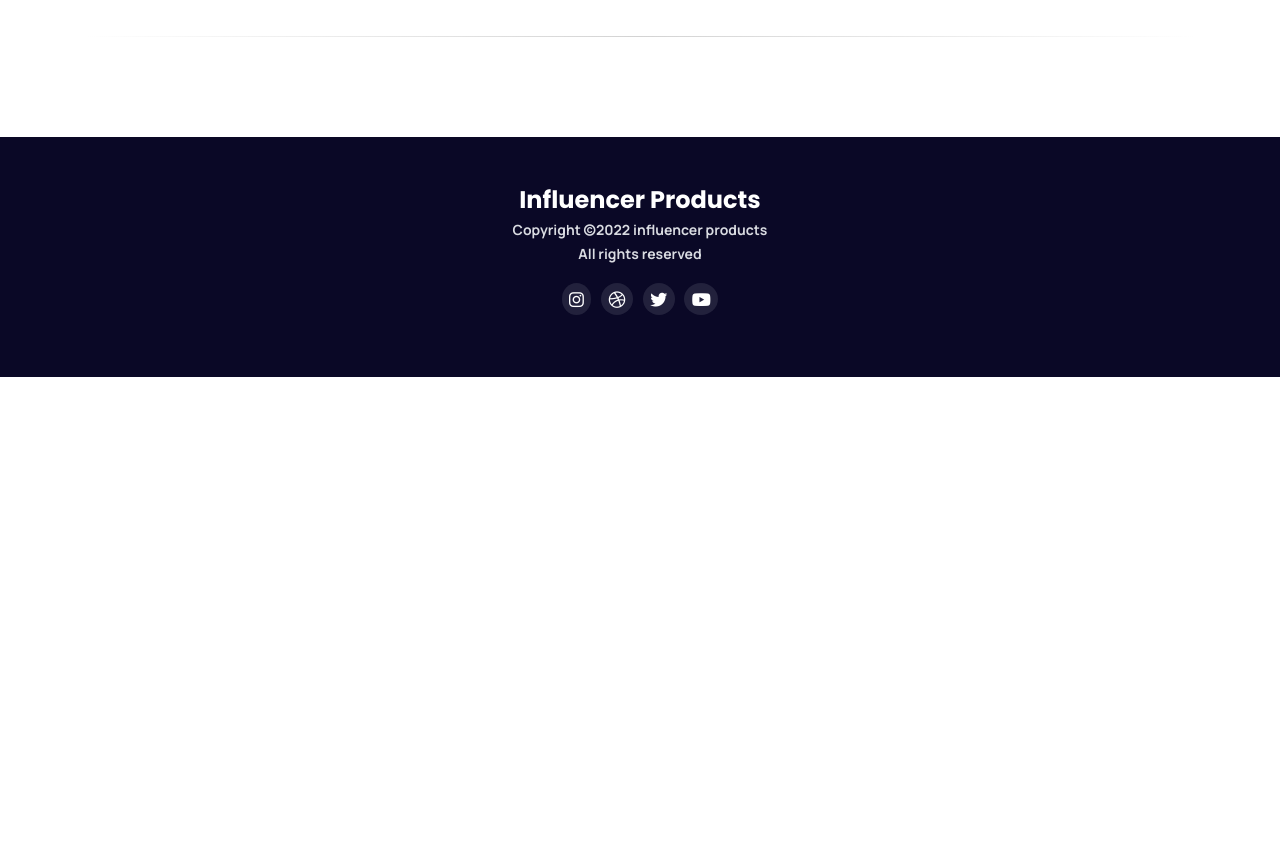
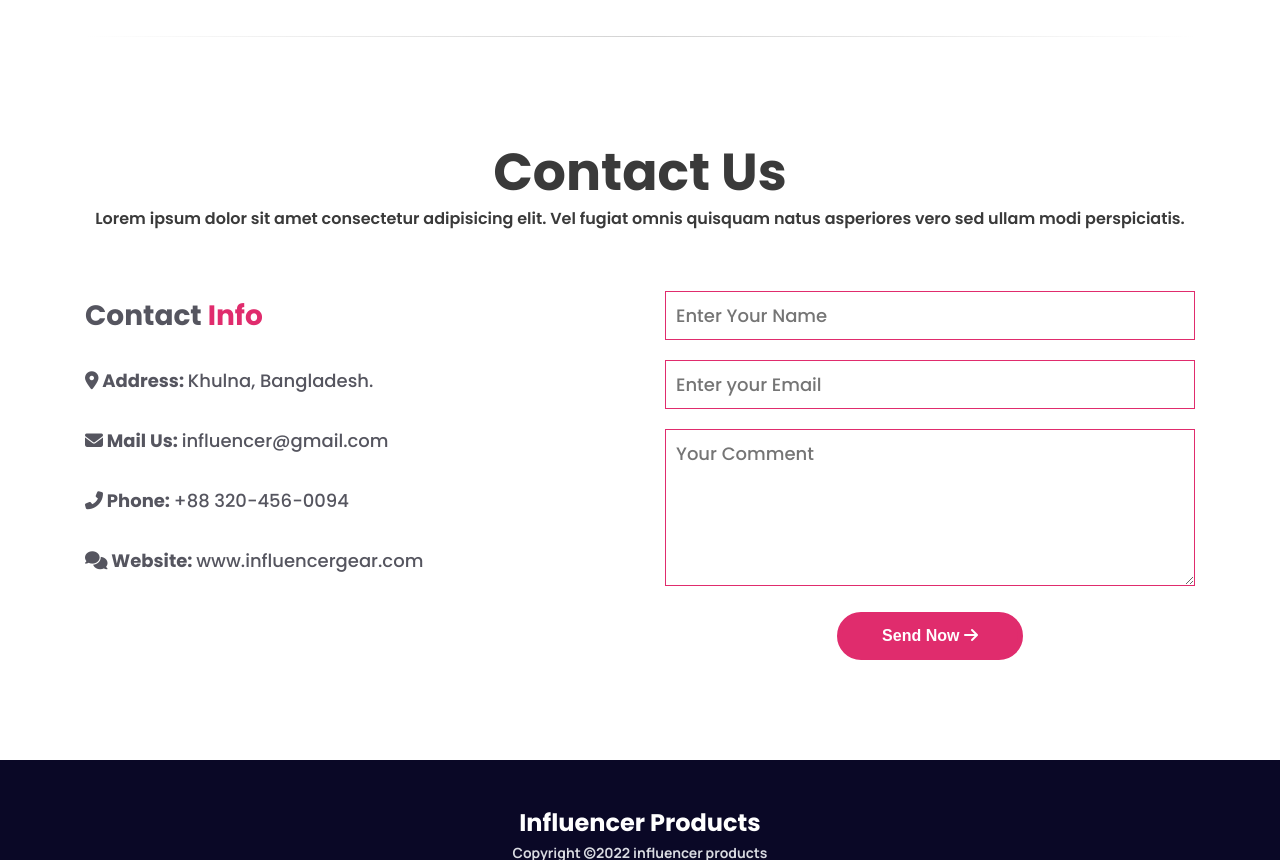
Before and after one commit to SuraiyaAkterTrishna/influencer-gear, a plain HTML site: page index.html in a window 1280 px wide. Shown: the part 680-1540 px from the top of the page. Before the commit the page ends 1057 px from the top, so only its background shows below. Drawn offline with Linux system fonts and the light colour scheme.

Commit message:
Contact Section Complete

```diff
--- a/index.html
+++ b/index.html
@@ -39,6 +39,33 @@
             </div>
         </section>
         <!-- brand-logos section end -->
+        <section class="container">
+            <div class="contact-area">
+                <div class="contact-title">
+                    <h1 class="banner-title">Contact Us</h1>
+                    <p class="banner-text">Lorem ipsum dolor sit amet consectetur adipisicing elit. Vel fugiat omnis quisquam natus asperiores vero sed ullam modi perspiciatis.</p>
+                </div>
+                <div class="contact-details">
+                    <div class="contact-left">
+                        <h2>Contact <span class="pink-color">Info</span></h2>
+                        <div class="contact-address">
+                            <p><strong><i class="fas fa-map-marker-alt"></i> Address: </strong>Khulna, Bangladesh.</p>
+                            <p><strong><i class="fas fa-envelope"></i> Mail Us: </strong>influencer@gmail.com</p>
+                            <p><strong><i class="fas fa-phone-alt"></i> Phone: </strong>+88 320-456-0094</p>
+                            <p><strong><i class="fas fa-comments"></i> Website: </strong>www.influencergear.com</p>
+                        </div>
+                    </div>
+                    <div class="contact-right">
+                        <form action="">
+                                <input type="text" name="name" id="" class="text-field" placeholder="Enter Your Name" required>
+                                <input type="email" name="email" id="" class="text-field" placeholder="Enter your Email" required>
+                                <textarea name="Enter your comment" id="" class="text-field" placeholder="Your Comment" cols="40" rows="5"></textarea>
+                            <button class="link-button">Send Now <i class="fas fa-arrow-right"></i></button>
+                        </form>
+                    </div>
+                </div>
+            </div>
+        </section>
     </main>
     <!-- footer area start -->
     <footer>
--- a/style.css
+++ b/style.css
@@ -5,6 +5,8 @@
 font-family: 'Manrope', sans-serif;
 font-family: 'Poppins', sans-serif;
 font-family: 'Roboto', sans-serif; */
+
+/* Assets  */
 *{
     margin: 0;
     padding: 0;
@@ -191,6 +193,46 @@ body{
     height: 40px;
 }
 /* brand-logos section end */
+/* contact-area start */
+.contact-details{
+    display: grid;
+    grid-template-columns: 1fr 1fr;
+    gap:50px;
+}
+.contact-title{
+    text-align: center;
+    margin-bottom: 50px;
+}
+.contact-left{
+     color: rgb(85, 85, 95);
+}
+.contact-address{
+    font-size: 18px;
+    line-height: 60px;
+}
+.contact-left h2{
+    font-size: 28px;
+    line-height: 70px;
+}
+.pink-color{
+    color: #E02C6D;
+}
+.contact-right form{
+    display: flex;
+    flex-direction: column;
+    align-items: center;
+}
+.text-field{
+    width: 100%;
+    margin: 10px 0;
+    padding: 10px;
+    font-size: 18px;
+    font-family: inherit;
+    outline: 0;
+    border: 1px solid #E02C6D;
+    color: #E02C6D;
+}
+/* Contact Area End  */
 /* footer-area start */
 footer{
     background-color: rgb(10, 8, 38);
```
